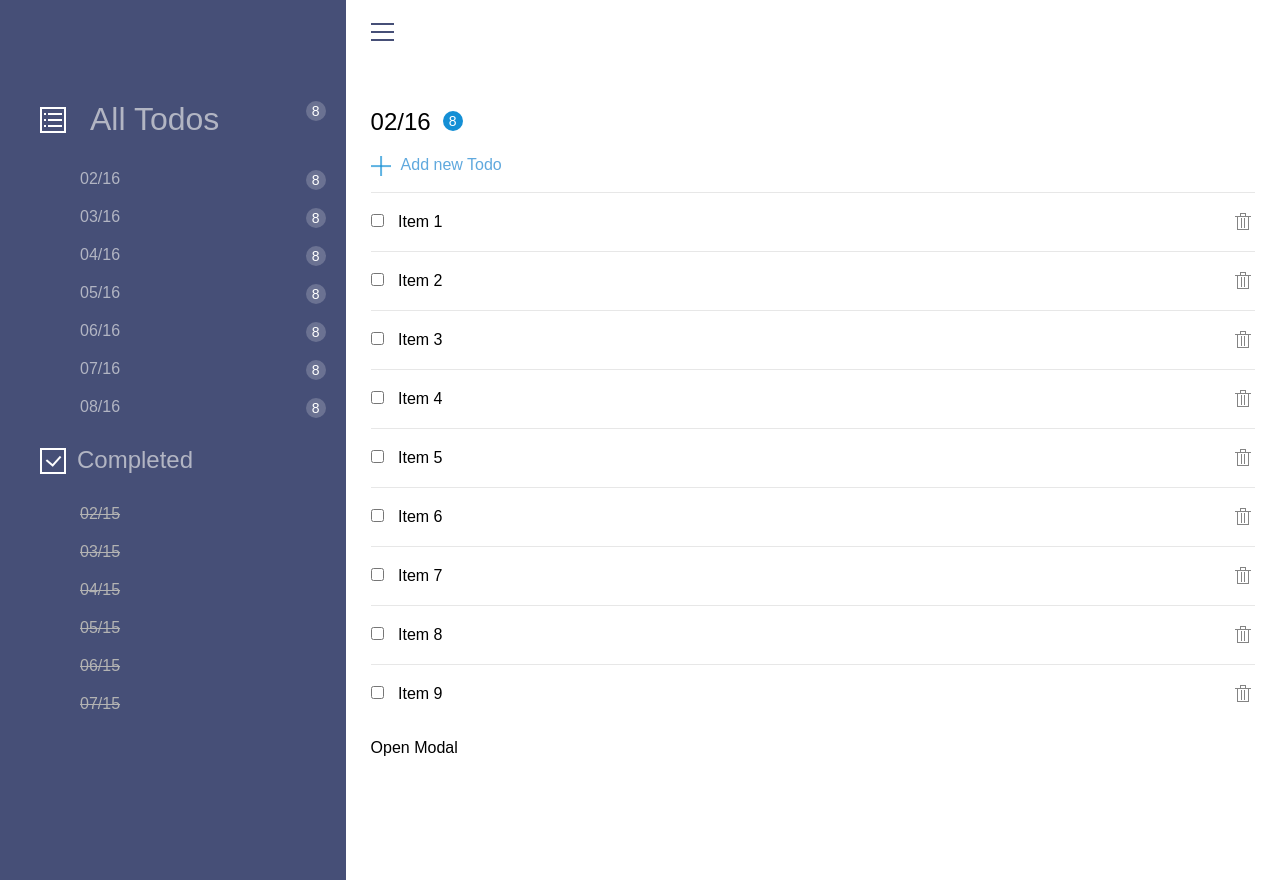
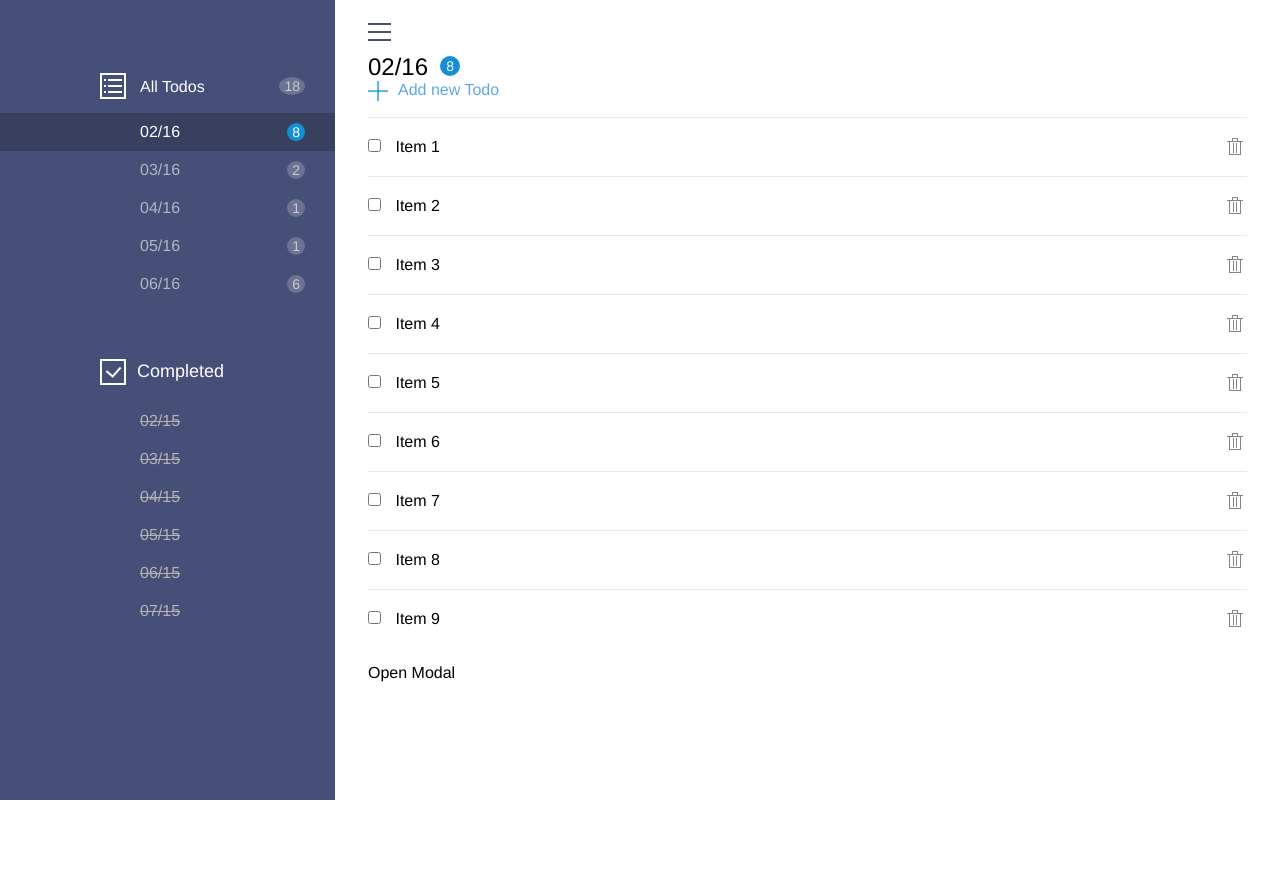
Before and after one commit to heyJoshLee/todos-css-assessment, a plain HTML site: page index.html in a window 1280 px wide. After the commit the page ends 800 px from the top, so only its background shows below. Drawn offline with nearby package versions, Linux system fonts and the light colour scheme.

Commit message:
Cleaned up styling on #menu. Chagned circles to divs instead of :after elements. Changed with to px instead of %. Fixed spacing.

```diff
--- a/index.html
+++ b/index.html
@@ -10,15 +10,14 @@
   <body>
     <main>
       <section id="menu">
-        <h1>All Todos</h1>
+        <h1>All Todos</h1><div class="circle">18</div>
         <ul id="all-todos">
-          <li><a href="#">02/16</a></li>
-          <li><a href="#">03/16</a></li>
-          <li><a href="#">04/16</a></li>
-          <li><a href="#">05/16</a></li>
-          <li><a href="#">06/16</a></li>
-          <li><a href="#">07/16</a></li>
-          <li><a href="#">08/16</a></li>
+          <li class="active"><a href="#">02/16</a><div class="circle">8</div></li>
+          <li><a href="#">03/16</a><div class="circle">2</div></li>
+          <li><a href="#">04/16</a><div class="circle">1</div></li>
+          <li><a href="#">05/16</a><div class="circle">1</div></li>
+          <li><a href="#">06/16</a><div class="circle">6</div></li>
+
         </ul>
         <h2>Completed</h2>
         <ul id="completed-todos">
--- a/stylesheets/style.css
+++ b/stylesheets/style.css
@@ -15,6 +15,7 @@ main {
 #completed-todos li {
   text-decoration: line-through;
   color: #b3b3b3;
+  font-size: 16px;
 }
 
 a {
@@ -29,7 +30,7 @@ a {
 
 *, li, a {
   font-weight: normal;
-  font-family: Arial, Helvetica, sans-serif;
+  font-family: Helvetica, Arial, sans-serif;
 }
 
 /*****************
@@ -37,10 +38,9 @@ a {
 ******************/
 #menu {
   background-color: #464f77;
-  width: 27%;
+  width: 335px;
   float: left;
   color: #b2b5c3;
-  padding: 80px 0 0 0;
 }
 
 #menu h1,
@@ -48,11 +48,27 @@ a {
   margin-left: 40px;
 }
 
+#menu h1 {
+  margin-top: 73px;
+  margin-left: 100px;
+  margin-bottom: -6px;
+  margin-right: 0;
+  font-size: 16px;
+  color: white;
+}
+
+#menu h2 {
+  margin-left: 100px;
+  margin-top: 56px;
+  font-size: 18px;
+  color: white;
+}
+
 #menu h1:before {
   content: "";
   width: 30px;
   height: 30px;
-  margin-right: 20px;
+  margin-right: 10px;
   display: inline-block;
   background: transparent url("../images/list-icon.png") 0 0 no-repeat;
   vertical-align: middle;
@@ -80,7 +96,7 @@ a {
   padding: 10px 0;
   margin: 0 0;
   width: 100%;
-  text-indent: 80px;
+  text-indent: 140px;
 }
 
 #menu ul li.active:after {
@@ -89,7 +105,7 @@ a {
 #menu-icon {
   width: 25px;
   height: 25px;
-  margin-bottom: 36px;
+  margin-bottom: 1px;
   display: inline-block;
   background: transparent url("../images/menu-icon.png") 0 0 no-repeat;
 }
@@ -108,26 +124,35 @@ a {
   cursor: default;
 }
 
+#all-todos li {
+  font-size: 16px;
+  margin-bottom: 100px;
+}
+
   /*****************
   number ball
   note: if the number was dynamicly generated could this still be an :after element?
   *****************/
 
-#all-todos li:after,
-#menu > h1:after {
-  content: "8";
+
+#menu > h1 + .circle {
+  top: -20px;
+}
+
+.circle {
+  height: 18px;
+  margin-right: 30px;
+  position: relative;
+  padding: 1px 5px;
+  text-align: center;
+  box-sizing: border-box;
   display: inline-block;
-  width: 20px;
-  height: 20px;
-  margin-right: 20px;
   background-color: #6b7292;
   font-size: 14px;
-  color: white;
+  text-indent: 0;
+  color: #c7c9d3;
   border-radius: 100%;
-  text-align: center;
-  padding-top: 2px;
-  box-sizing: border-box;
-  text-indent: 0px;
+  font-family: Helvetica;
   float: right;
 }
 
@@ -136,13 +161,19 @@ a {
   color: white;
 }
 
+li.active > .circle {
+  color: white;
+  background: #148fd5;
+}
+
 /*****************
   #todo
 ******************/
 
 #todo-container {
   overflow: hidden;
-  padding: 23px 25px;
+  padding: 23px 33px 0 33px;
+  box-sizing: border-box;
 }
 
 #todo-container ul {
@@ -171,6 +202,10 @@ a {
 #todo-container label:hover {
   cursor: pointer;
   color: #60a9de;
+}
+
+#todo-title {
+  margin: 0;
 }
 
 
```
